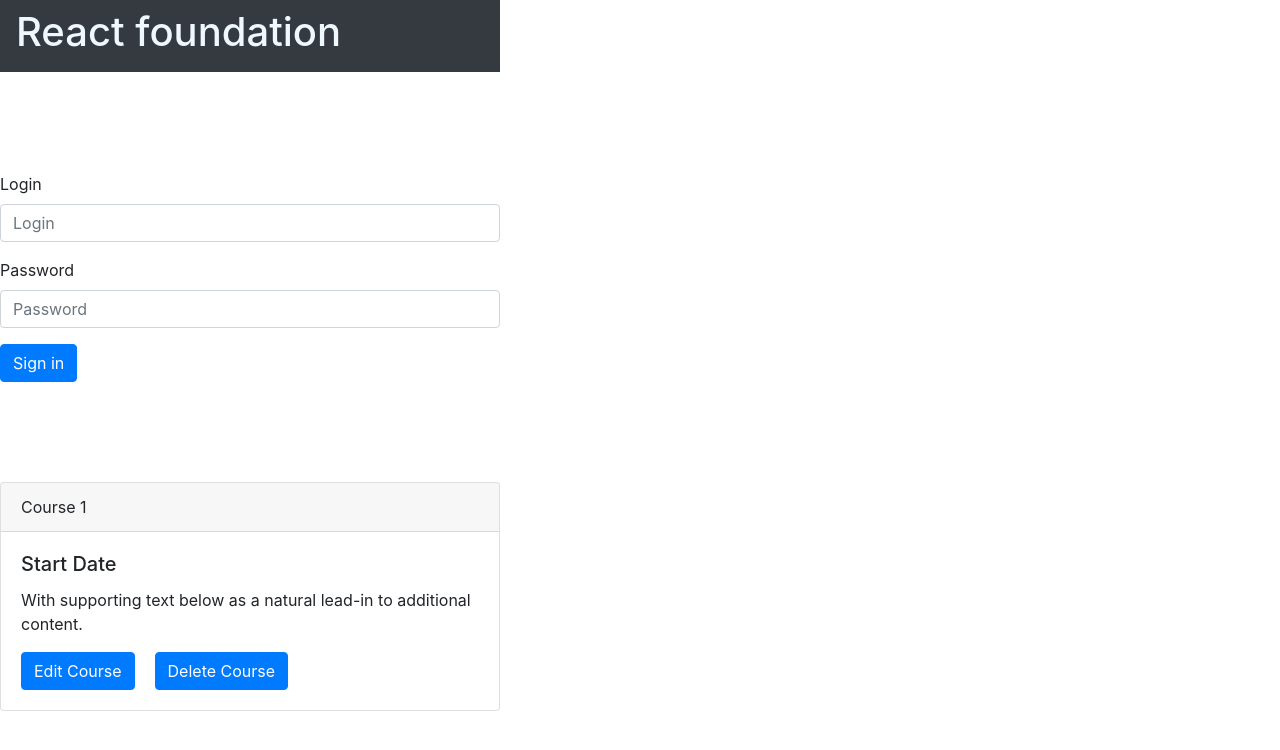
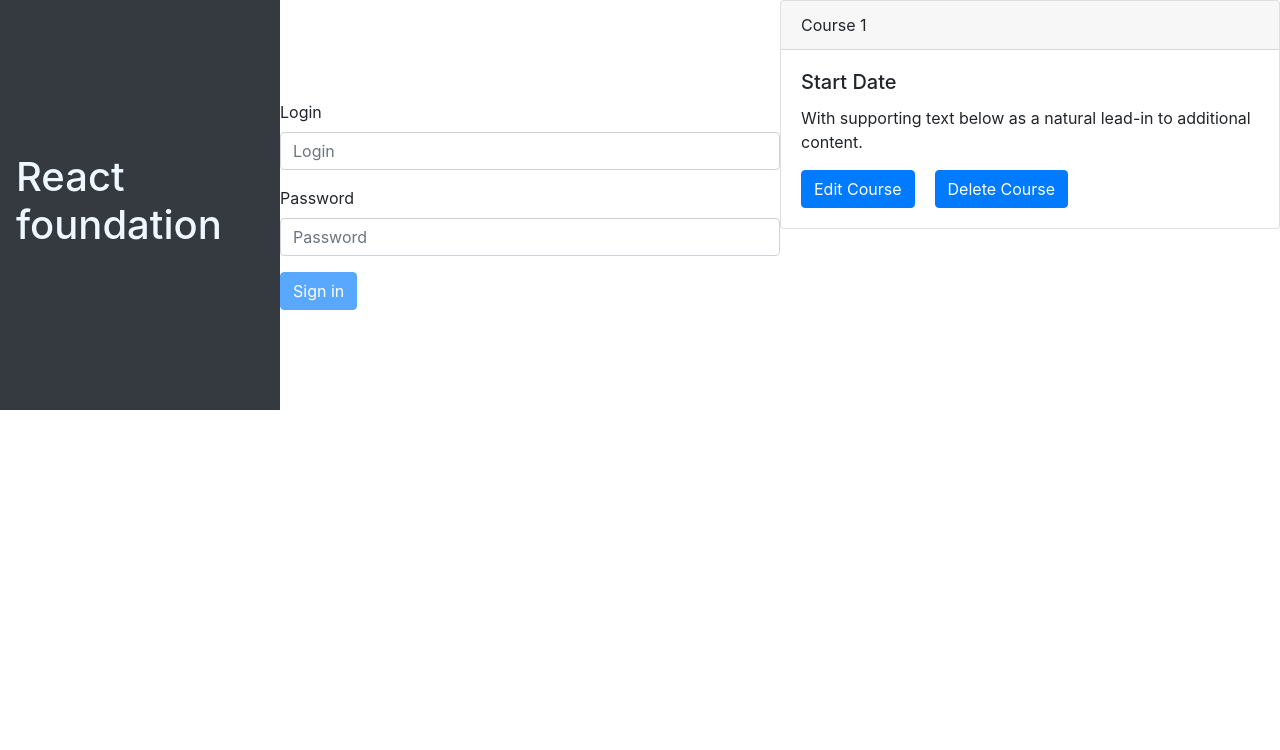
Before and after one commit to zanchess/react-fundamental, a React app: page / in a window 1280 px wide. Shown: the top 750 px of the page. Built offline with nearby package versions, Linux system fonts and the light colour scheme.

Commit message:
feat: added validation for login page

```diff
--- a/src/App.jsx
+++ b/src/App.jsx
@@ -1,13 +1,17 @@
 import React from 'react';
 import './app.scss';
 import LoginPage from './pages/LoginPage/LoginPage';
+import Header from './components/Header/Header';
+import CoursesPage from './pages/CoursesPage/CoursesPage';
 
 class App extends React.Component {
   render() {
     return (
       <>
         <div className="content">
+          <Header />
           <LoginPage />
+          <CoursesPage />
         </div>
       </>
     );
--- a/src/components/LoginForm/LoginForm.jsx
+++ b/src/components/LoginForm/LoginForm.jsx
@@ -1,24 +1,58 @@
-import React from 'react';
+import React, { useState } from 'react';
 import { Form, Button } from 'react-bootstrap';
 import './login-form.scss';
 
-const LoginForm = () => (
+const LoginForm = () => {
+  const loginRegExp = /^[A-z]+$/;
+  const passwordRegExp = /^[A-z0-9]+$/;
+
+  const [login, setLogin] = useState('');
+  const [password, setPassword] = useState('');
+
+  const loginHandleChange = (event) => {
+    setLogin(event.target.value);
+  };
+
+  const passwordHandleChange = (event) => {
+    setPassword(event.target.value);
+  };
+
+  const loginHandleBlur = () => {
+    if (login === '') {
+      console.log('enter');
+    }
+    if (!loginRegExp.test(login) && login !== '') {
+      console.log('incorrect login');
+    }
+  };
+
+  const passwordHandleBlur = () => {
+    if (password === '') {
+      console.log('enter password');
+    }
+    if (!passwordRegExp.test(password) && password !== '') {
+      console.log('incorrect password');
+    }
+  };
+
+  return (
     <>
       <Form className="login-form">
         <Form.Group controlId="for">
           <Form.Label>Login</Form.Label>
-        <Form.Control type="text" placeholder="Login" />
+          <Form.Control onBlur={loginHandleBlur} onChange={loginHandleChange} name="login" type="text" placeholder="Login" />
         </Form.Group>
 
         <Form.Group controlId="formBasicPassword">
           <Form.Label>Password</Form.Label>
-        <Form.Control type="password" placeholder="Password" />
+          <Form.Control onBlur={passwordHandleBlur} onChange={passwordHandleChange} name="password" type="password" placeholder="Password" />
         </Form.Group>
-      <Button variant="primary" type="submit">
+        <Button variant="primary" type="submit" disabled={!(login !== '' && password !== '')}>
           Sign in
         </Button>
       </Form>
     </>
   );
+};
 
 export default LoginForm;
--- /dev/null
+++ b/src/pages/CoursesPage/CoursesPage.jsx
@@ -0,0 +1,11 @@
+import React from 'react';
+import './courses-page.scss';
+import CourseItem from '../../components/CourseItem/CourseItem';
+
+const CoursesPage = () => (
+  <div className="login-page">
+    <CourseItem />
+  </div>
+);
+
+export default CoursesPage;
--- a/src/pages/LoginPage/LoginPage.jsx
+++ b/src/pages/LoginPage/LoginPage.jsx
@@ -1,14 +1,10 @@
 import React from 'react';
-import Header from '../../components/Header/Header';
 import LoginForm from '../../components/LoginForm/LoginForm';
 import './LoginPage.scss';
-import CourseItem from '../../components/CourseItem/CourseItem';
 
 const LoginPage = () => (
   <div className="login-page">
-    <Header />
     <LoginForm />
-    <CourseItem />
   </div>
 );
 
--- a/webpack.config.js
+++ b/webpack.config.js
@@ -84,7 +84,7 @@
 
   devServer: {
     contentBase: '/',
-    port: 8181,
+    port: 8180,
     historyApiFallback: true,
     inline: true,
     hot: true,
```
Also changed, not shown: package.json (+34 -34 lines), src/pages/CoursesPage/courses-page.scss (added), 1 other file (tests, documents, lock files or other folders). Lines whose indentation alone changed are shown as unchanged.
